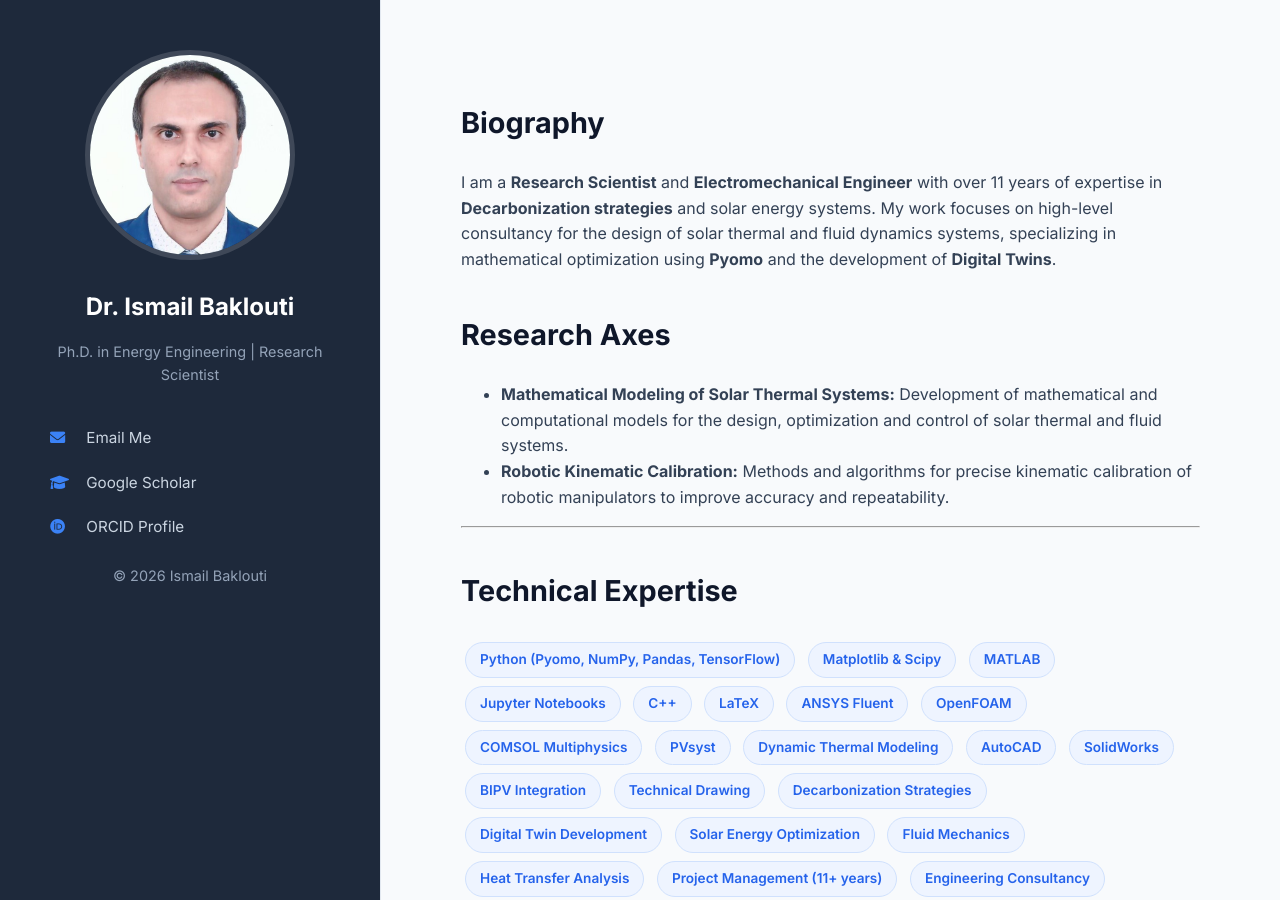
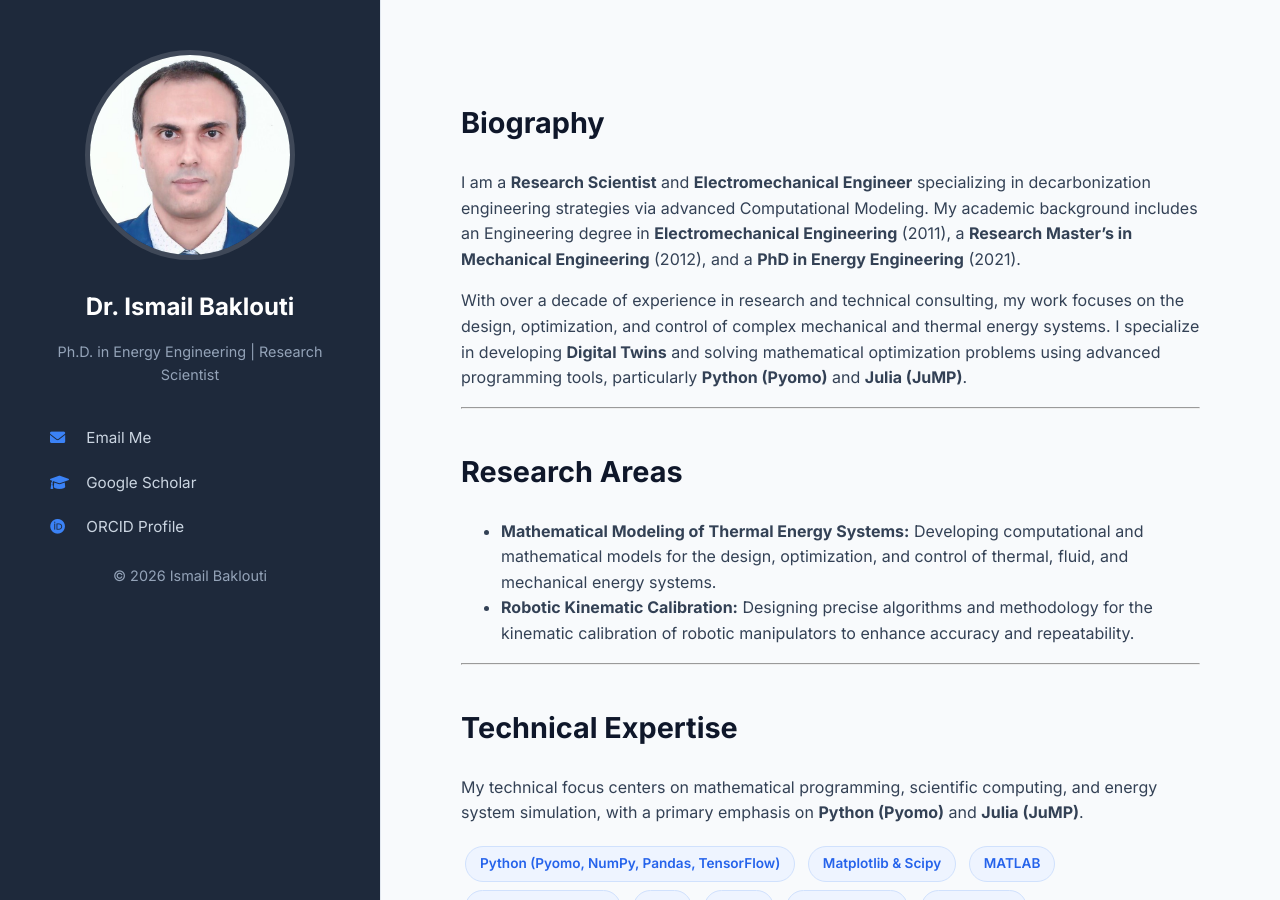
Before and after one commit to ismail-baklouti/ismail-baklouti.github.io, a Jekyll site: the page built from index.md, in a window 1280 px wide and 900 px high. Built offline with Jekyll 4.4.1, drawn with Linux system fonts in a browser that asks for light colours.

Commit message:
Update index.md

```diff
--- a/index.md
+++ b/index.md
@@ -5,17 +5,22 @@ title: Home
 
 ## Biography
 
-I am a **Research Scientist** and **Electromechanical Engineer** with over 11 years of expertise in **Decarbonization strategies** and solar energy systems. My work focuses on high-level consultancy for the design of solar thermal and fluid dynamics systems, specializing in mathematical optimization using **Pyomo** and the development of **Digital Twins**.
+I am a **Research Scientist** and **Electromechanical Engineer** specializing in decarbonization engineering strategies via advanced Computational Modeling. My academic background includes an Engineering degree in **Electromechanical Engineering** (2011), a **Research Master’s in Mechanical Engineering** (2012), and a **PhD in Energy Engineering** (2021).
 
+With over a decade of experience in research and technical consulting, my work focuses on the design, optimization, and control of complex mechanical and thermal energy systems. I specialize in developing **Digital Twins** and solving mathematical optimization problems using advanced programming tools, particularly **Python (Pyomo)** and **Julia (JuMP)**.
 
-## Research Axes
+---
 
-- **Mathematical Modeling of Solar Thermal Systems:** Development of mathematical and computational models for the design, optimization and control of solar thermal and fluid systems.
-- **Robotic Kinematic Calibration:** Methods and algorithms for precise kinematic calibration of robotic manipulators to improve accuracy and repeatability.
+## Research Areas
+
+*   **Mathematical Modeling of Thermal Energy Systems:** Developing computational and mathematical models for the design, optimization, and control of thermal, fluid, and mechanical energy systems.
+*   **Robotic Kinematic Calibration:** Designing precise algorithms and methodology for the kinematic calibration of robotic manipulators to enhance accuracy and repeatability.
 
 ---
 
 ## Technical Expertise
+
+My technical focus centers on mathematical programming, scientific computing, and energy system simulation, with a primary emphasis on **Python (Pyomo)** and **Julia (JuMP)**.
 
 <div class="skill-container">
 {% for skill in site.data.skills %}
```
